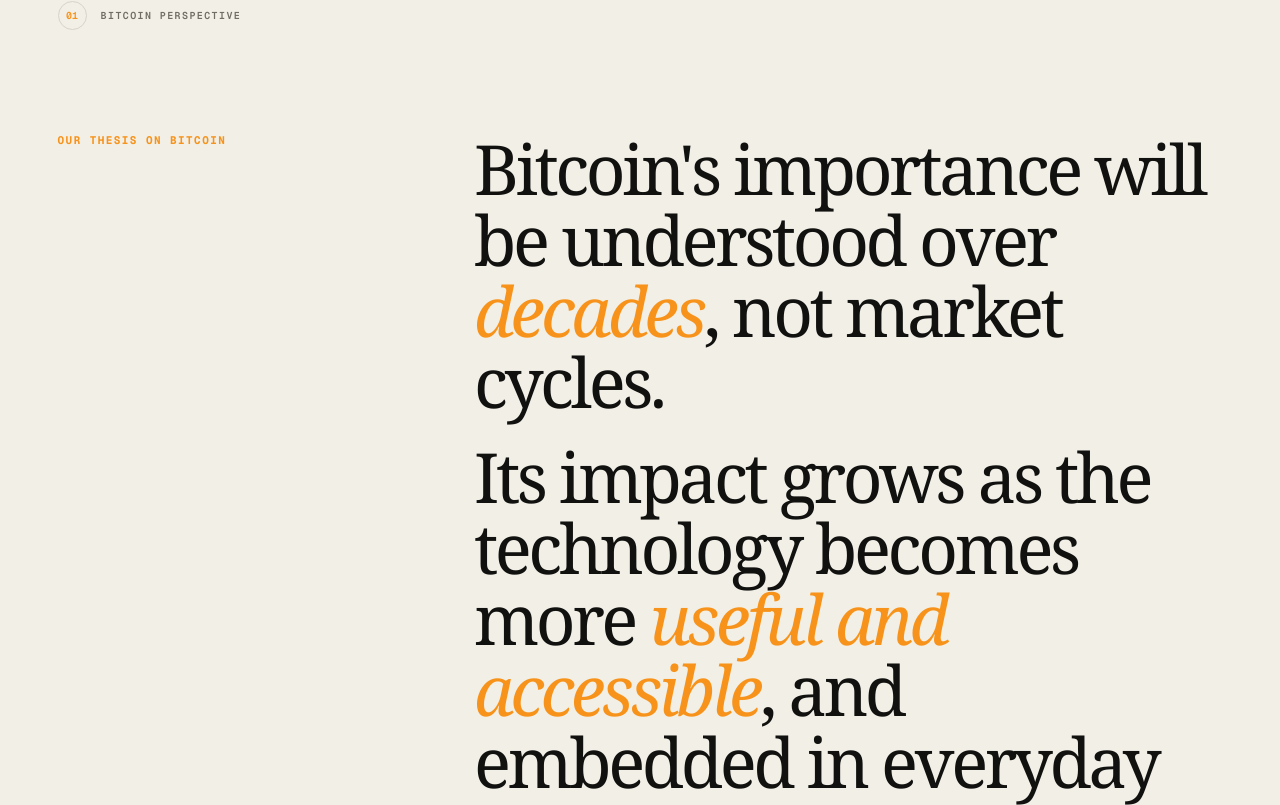
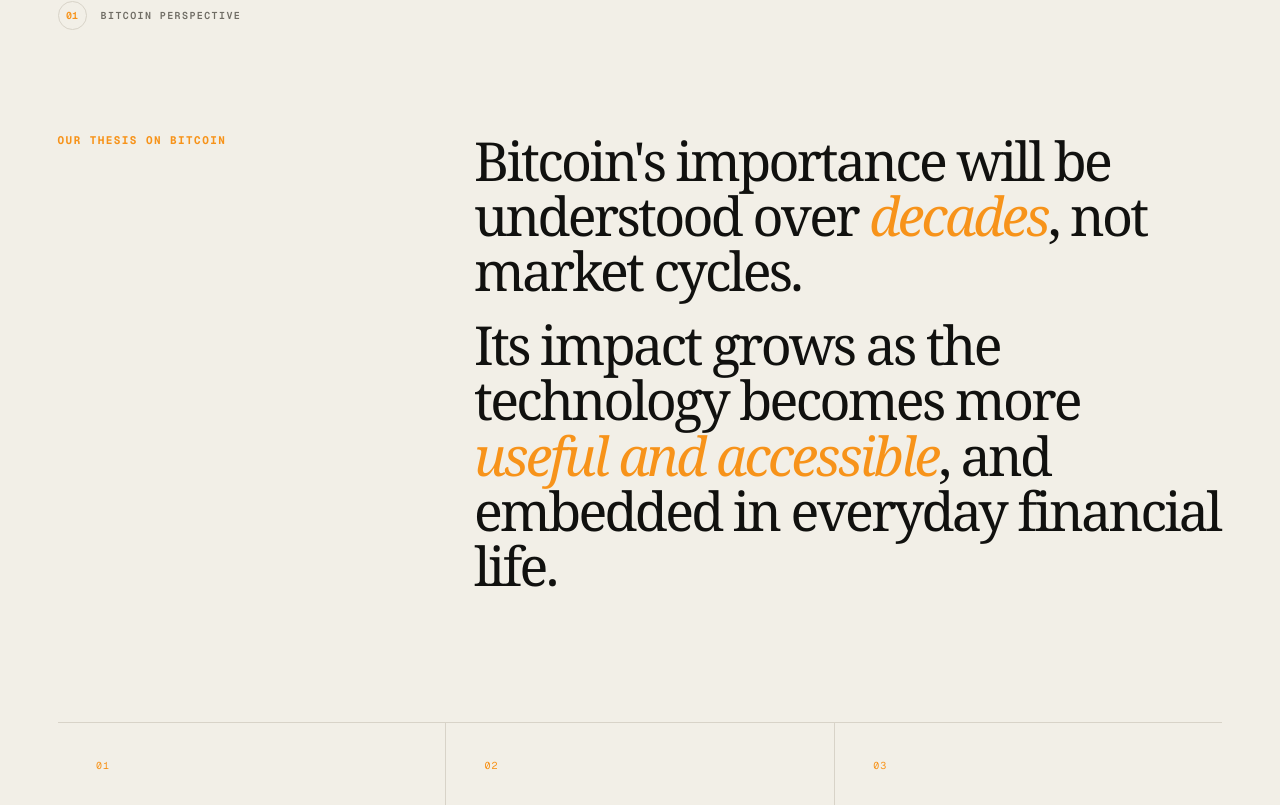
Before and after one commit to SecretSatoshis/Trey-Brunson-Website, a Next.js app: page / in a window 1280 px wide. Shown: the part 975-1780 px from the top of the page. Built offline with nearby package versions, Linux system fonts and the light colour scheme; no server answers.

Commit message:
style: improve thesis readability

```diff
--- a/app/globals.css
+++ b/app/globals.css
@@ -210,7 +210,7 @@
   letter-spacing: -.05em;
   line-height: 1.03;
 }
-.perspective-lead h2 { max-width: 950px; font-size: clamp(42px,5.4vw,78px); }
+.perspective-lead h2 { max-width: 950px; font-size: clamp(36px,4.2vw,60px); }
 .perspective-lead h2 > span { display: block; }
 .perspective-lead .thesis-second { margin-top: .34em; }
 .perspective-lead h2 em { color: var(--orange); font-weight: 400; }
```
